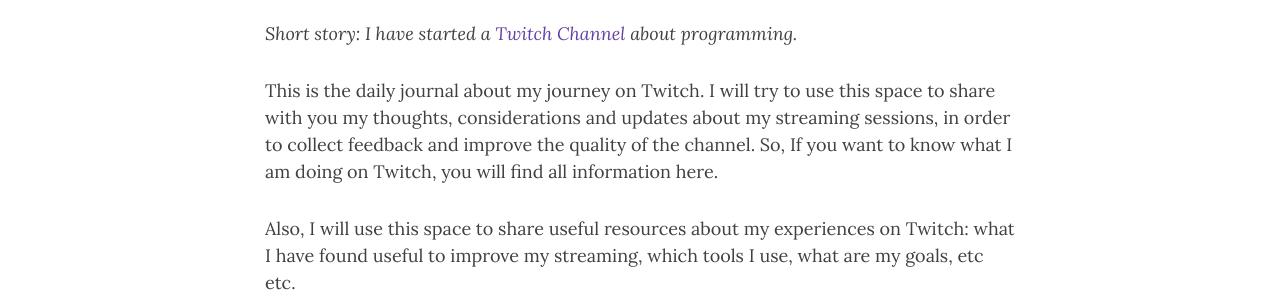
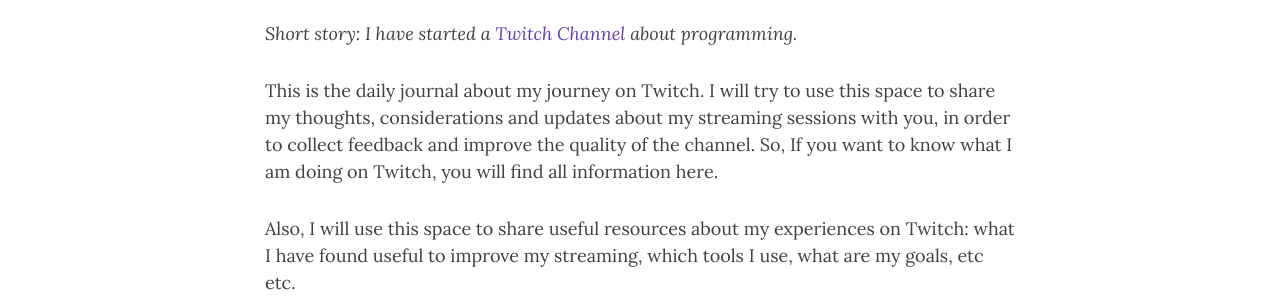
Before and after one commit to joebew42/twitch, a Jekyll site: the page built from docs/about.md, in a window 1280 px wide. Shown: the part 258-558 px from the top of the page. Built offline with Jekyll 4.4.1, drawn with Linux system fonts in a browser that asks for light colours; nearby versions of some CDN libraries.

```diff
--- a/docs/about.md
+++ b/docs/about.md
@@ -6,6 +6,6 @@ subtitle:
 
 *Short story: I have started a [Twitch Channel](https://twitch.tv/joebew42) about programming.*
 
-This is the daily journal about my journey on Twitch. I will try to use this space to share with you my thoughts, considerations and updates about my streaming sessions, in order to collect feedback and improve the quality of the channel. So, If you want to know what I am doing on Twitch, you will find all information here.
+This is the daily journal about my journey on Twitch. I will try to use this space to share my thoughts, considerations and updates about my streaming sessions with you, in order to collect feedback and improve the quality of the channel. So, If you want to know what I am doing on Twitch, you will find all information here.
 
 Also, I will use this space to share useful resources about my experiences on Twitch: what I have found useful to improve my streaming, which tools I use, what are my goals, etc etc.
```
